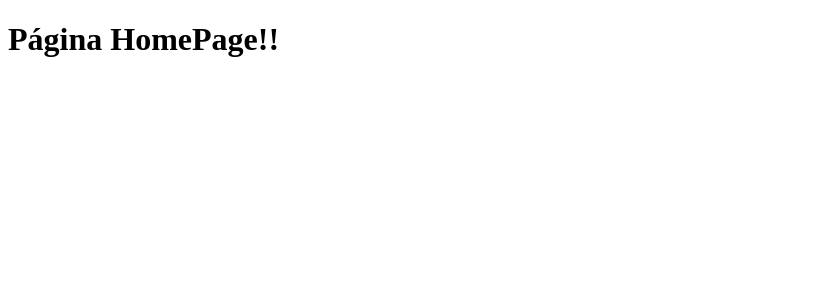
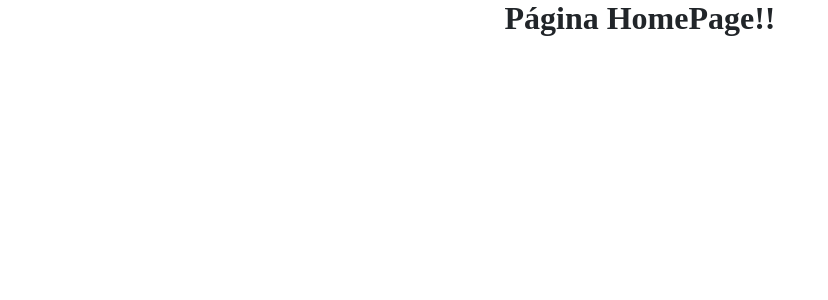
Before and after one commit to M6-PROJETO-FINAL/motors-shop-front, a React (Create React App) app: page /home in a window 1280 px wide. Shown: the top 300 px of the page, without its empty margins (0-828 px from the left). Built offline with nearby package versions, Linux system fonts and the light colour scheme.

Commit message:
feat: global styles

```diff
--- a/package.json
+++ b/package.json
@@ -15,6 +15,7 @@
     "react-router-dom": "^6.8.1",
     "react-scripts": "5.0.1",
     "react-toastify": "^9.1.1",
+    "styled-components": "^5.3.6",
     "typescript": "^4.4.2",
     "web-vitals": "^2.1.0"
   },
@@ -43,6 +44,7 @@
     ]
   },
   "devDependencies": {
-    "@types/react-toastify": "^4.1.0"
+    "@types/react-toastify": "^4.1.0",
+    "@types/styled-components": "^5.1.26"
   }
 }
--- /dev/null
+++ b/src/Global/global.ts
@@ -0,0 +1,75 @@
+import { createGlobalStyle } from "styled-components";
+
+export default createGlobalStyle`
+
+* {
+    margin:0;
+    padding: 0;
+    outline:0;
+    box-sizing: border-box;
+  }
+
+  :root {
+    --brand-01: #4529e6;
+    --brand-02: #5126ea;
+    --brand-03: #b0a6f0;
+    --brand-04: #edeafd;
+
+    --grey-00: #0B0D0D;
+    --grey-01: #212529;
+    --grey-03: #495057;
+    --grey-04: #ADB5BD;
+    --grey-05: #CED4DA;
+    --grey-06: #DEE2E6;
+    --grey-07: #E9ECEF;
+    --grey-08: #F1F3F5;
+    --grey-09: #F8F9FA;
+    --grey-10: #FDFDFD;
+
+    --white: #ffffff;
+
+    --alert-1: #CD2B31;
+    --alert-2: #FDD8D8;
+    --alert-3: #FFE5E5;
+
+    --sucess-1: #18794E;
+    --sucess-2: #CCEBD7;
+    --sucess-3: #DDF3E4;
+
+    --random-01: #E34D8C;
+    --random-02: #C04277;
+    --random-03: #7D2A4D;
+    --random-04: #7000FF;
+    --random-05: #6200E3;
+    --random-06: #36007D;
+    --random-07: #349974;
+    --random-08: #2A7D5F;
+    --random-09: #153D2E;
+    --random-10: #6100FF;
+    --random-11: #5700E3;
+    --random-12: #30007D;
+  }
+
+  body,html{
+    width: 100vw;
+    height: 100vh;
+
+    display: flex;
+    flex-direction: column;
+    justify-content: flex-start;
+    align-items: center;
+
+    overflow-x: hidden;
+
+    background-color: var(--white);
+    color: var(--grey-01);
+    }
+
+  body, input, button, textarea {
+    font-family: 'Poppins';
+  }
+  button {
+    text-align: center;
+    cursor: pointer;
+  }
+`;
--- a/src/index.tsx
+++ b/src/index.tsx
@@ -1,9 +1,10 @@
 import React from "react";
 import ReactDOM from "react-dom/client";
-import App from "./App";
 import { BrowserRouter } from "react-router-dom";
 import { ToastContainer } from "react-toastify";
 import "react-toastify/dist/ReactToastify.css";
+import App from "./App";
+import GlobalStyle from "./Global/global";
 
 const root = ReactDOM.createRoot(
   document.getElementById("root") as HTMLElement
@@ -11,6 +12,7 @@ const root = ReactDOM.createRoot(
 root.render(
   <React.StrictMode>
     <BrowserRouter>
+      <GlobalStyle />
       <App />
       <ToastContainer
         position="top-right"
```
Also changed, not shown: src/Global/index.tsx (deleted, +0 -7 lines), 1 other file (tests, documents, lock files or other folders).
